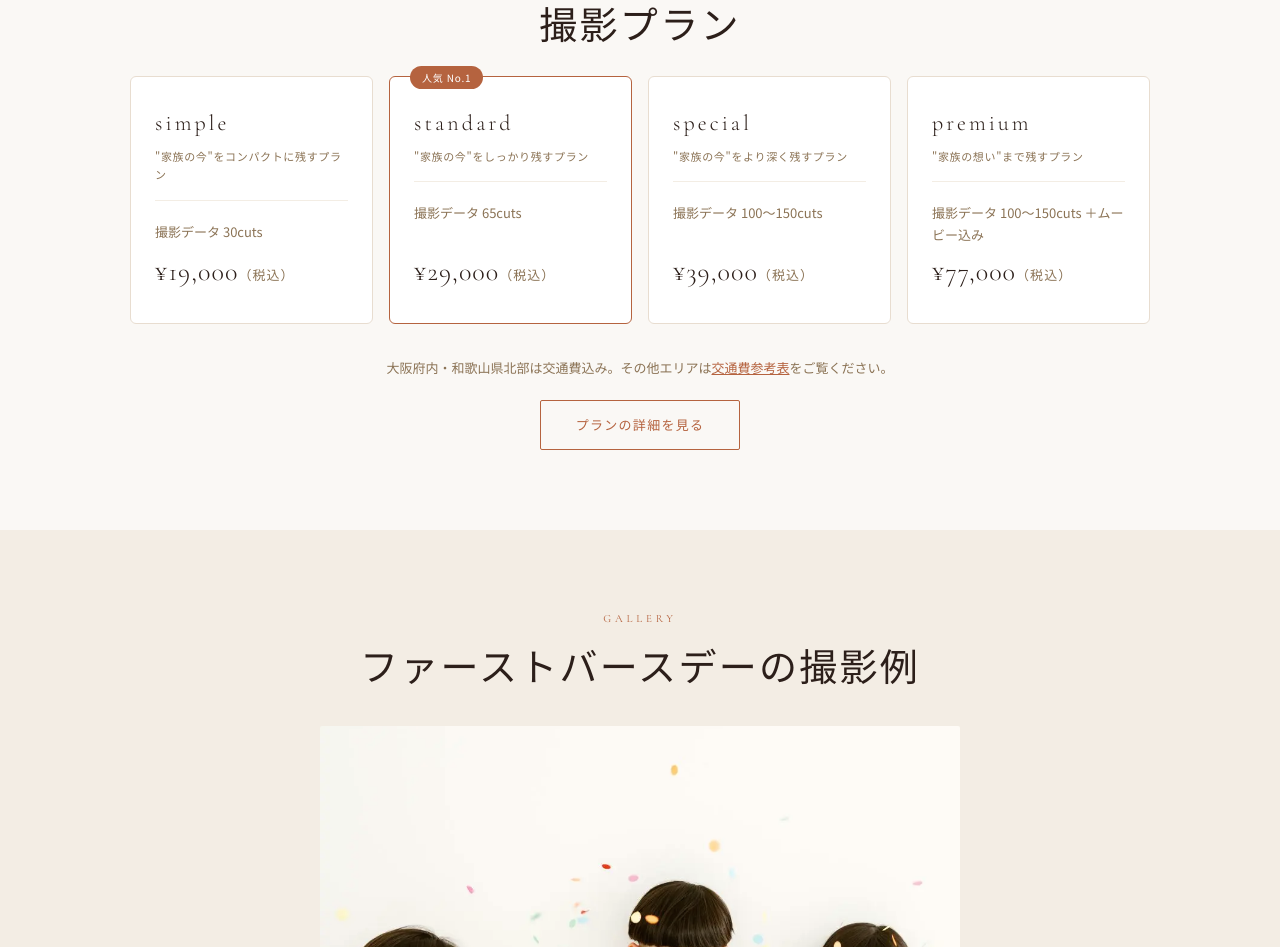
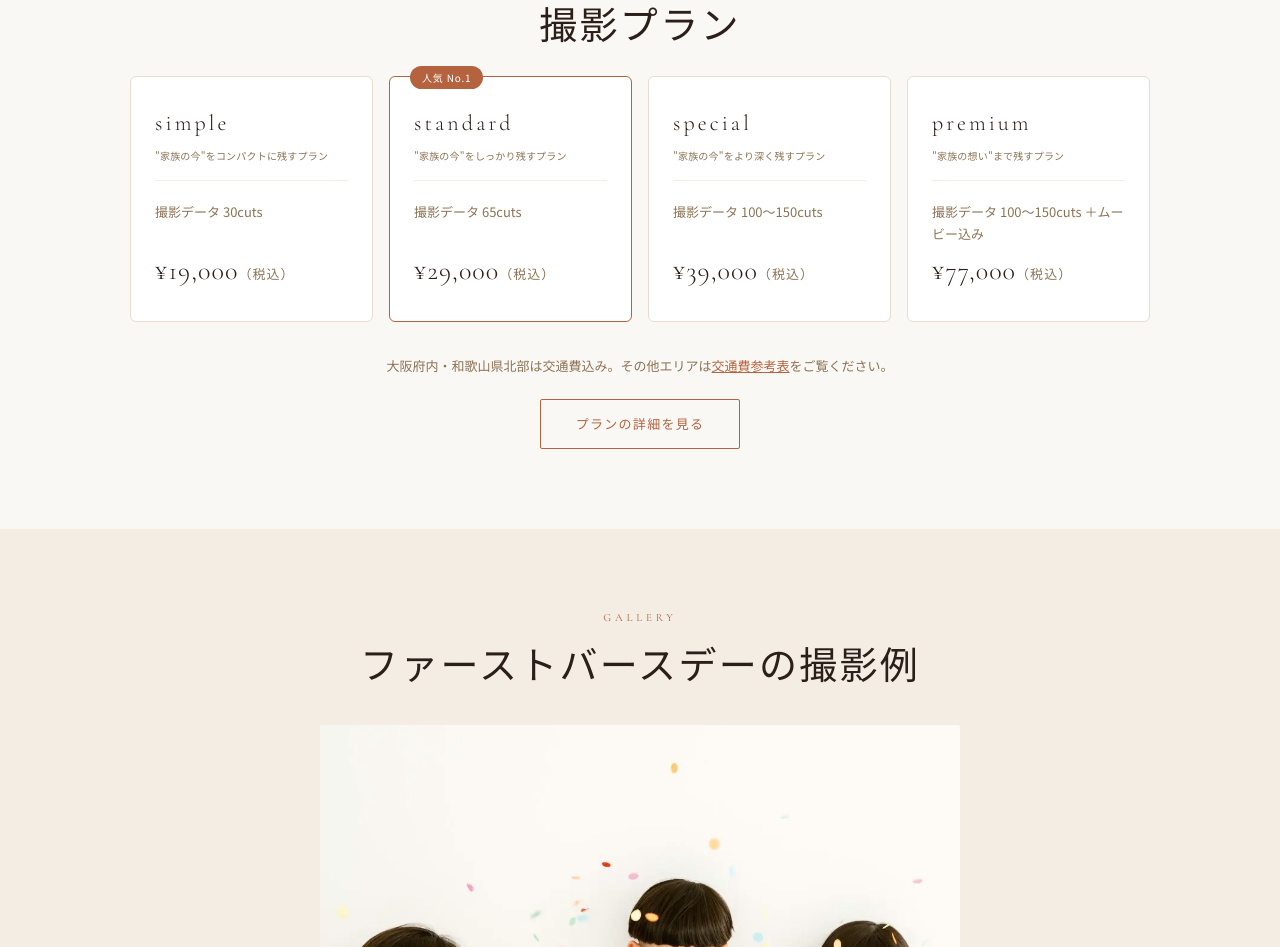
Before and after one commit to kainan0880jwr/kaede-photo, a website: page public/birthday.html in a window 1280 px wide. Shown: the part 1955-2902 px from the top of the page. Drawn offline with nearby package versions, Linux system fonts and the light colour scheme.

Commit message:
プランのキャッチコピーが2段に折り返す問題を修正
文字サイズ・字間を調整し、nowrapで1行に収める（6ファイル共通）

```diff
--- a/public/birthday.html
+++ b/public/birthday.html
@@ -401,7 +401,7 @@ ul{list-style:none;}
   letter-spacing:.14em;color:var(--brown);margin-bottom:4px;
 }
 .plan-catch{
-  font-size:11px;color:var(--muted);letter-spacing:.06em;
+  font-size:10px;color:var(--muted);letter-spacing:.02em;white-space:nowrap;
   margin-bottom:20px;padding-bottom:16px;
   border-bottom:1px solid var(--surface);
 }
```
Also changed, not shown: public/index.html (+1 -1 lines), public/maternity.html (+1 -1 lines), public/newborn.html (+1 -1 lines), public/omiyamairi.html (+1 -1 lines), public/shichigosan.html (+1 -1 lines).
